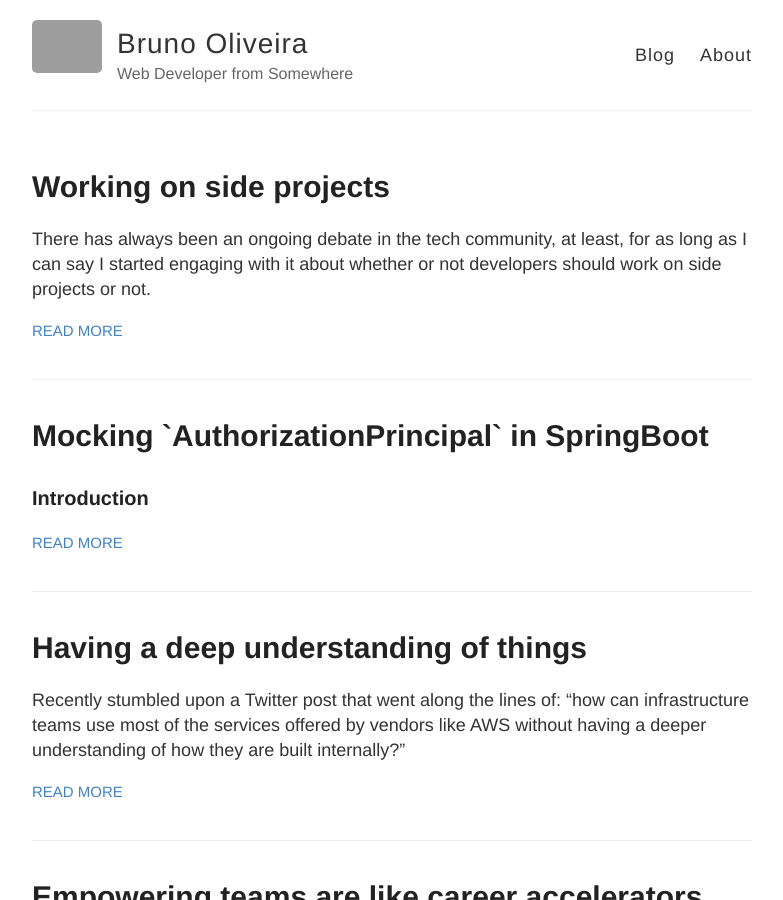
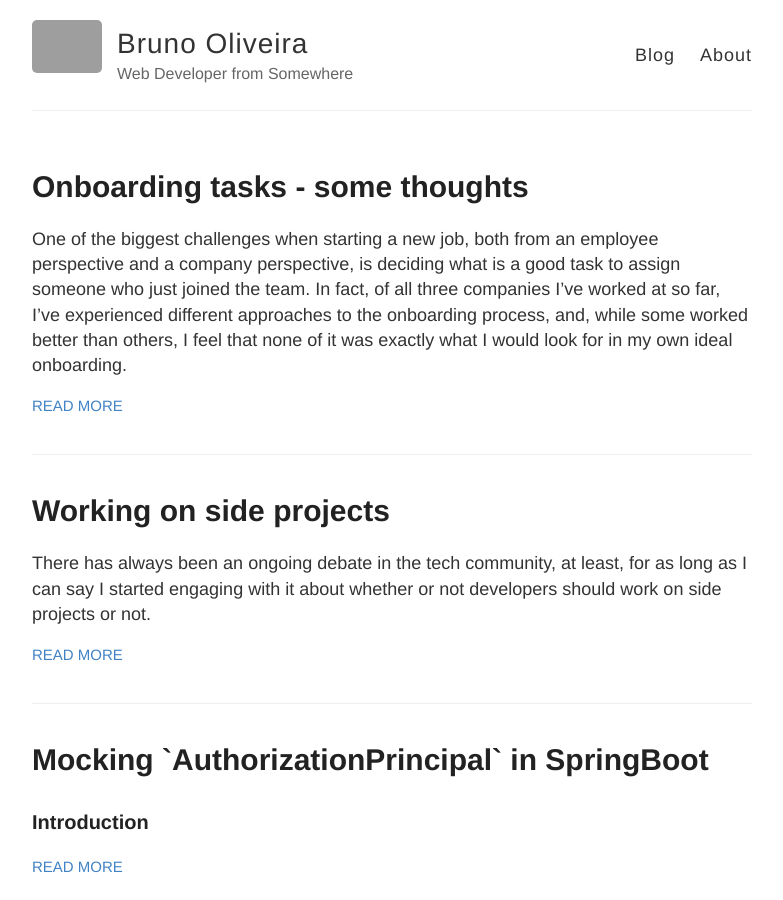
Before and after one commit to bruno-oliveira/techblog, a Jekyll site: the page built from index.html, in a window 1280 px wide and 900 px high. Shown: the whole window, without its empty margins (248-1031 px from the left). Built offline with Jekyll 4.4.1, drawn with Linux system fonts in a browser that asks for light colours; grey boxes are pictures that could not be loaded.

Commit message:
Update 2021-11-17-Onboarding-task.md

```diff
--- a/_posts/2021-11-17-Onboarding-task.md
+++ b/_posts/2021-11-17-Onboarding-task.md
@@ -1,7 +1,8 @@
 ---
-published: false
+layout: post
+title: Onboarding tasks - some thoughts
+published: true
 ---
-## A New Post
 
 One of the biggest challenges when starting a new job, both from an employee perspective and a company perspective, is deciding what is a good task to assign someone who just joined the team.
 In fact, of all three companies I've worked at so far, I've experienced different approaches to the onboarding process, and, while some worked better than others, I feel that none of it was exactly what I would look for in my own ideal onboarding.
```
